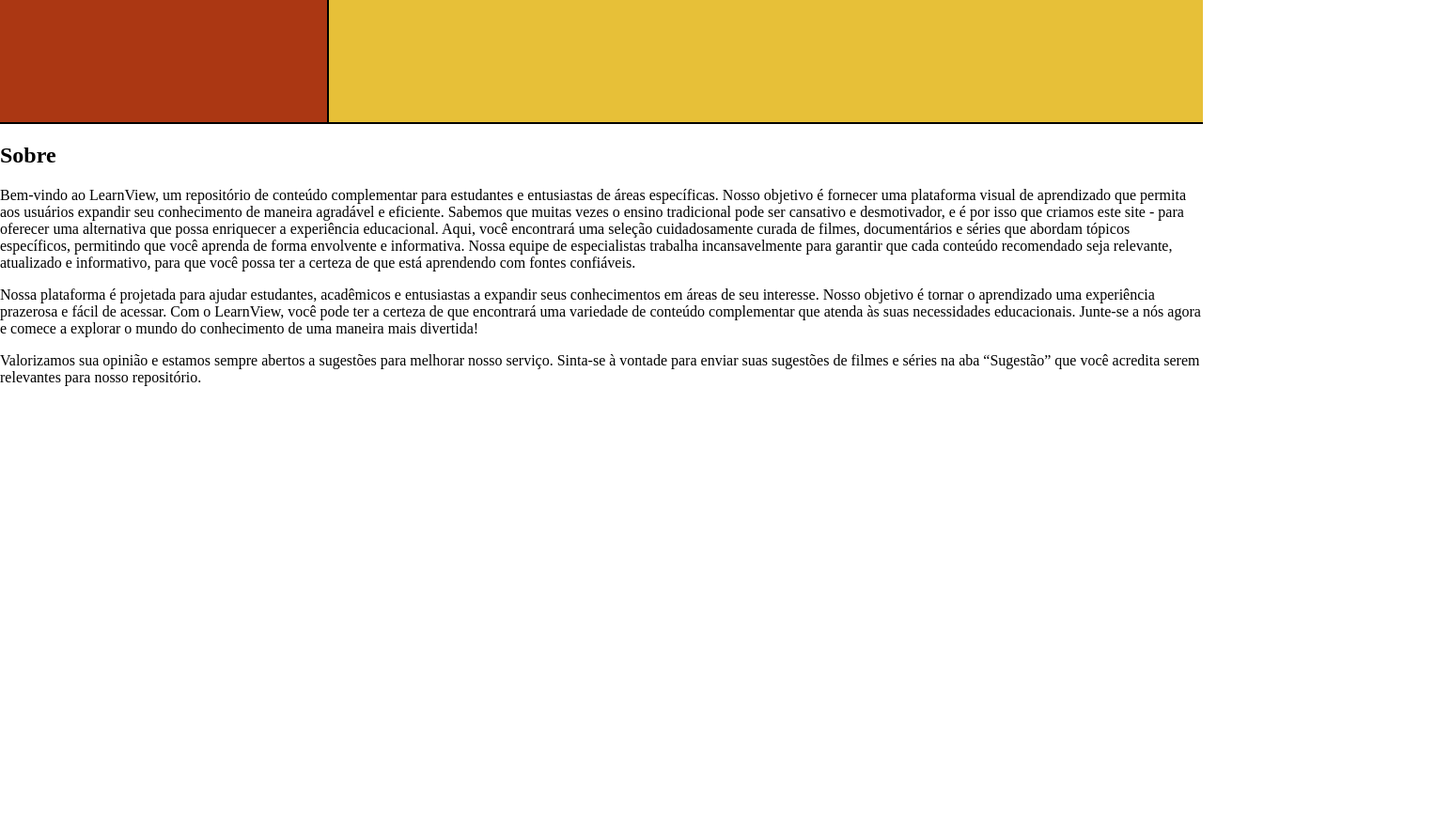
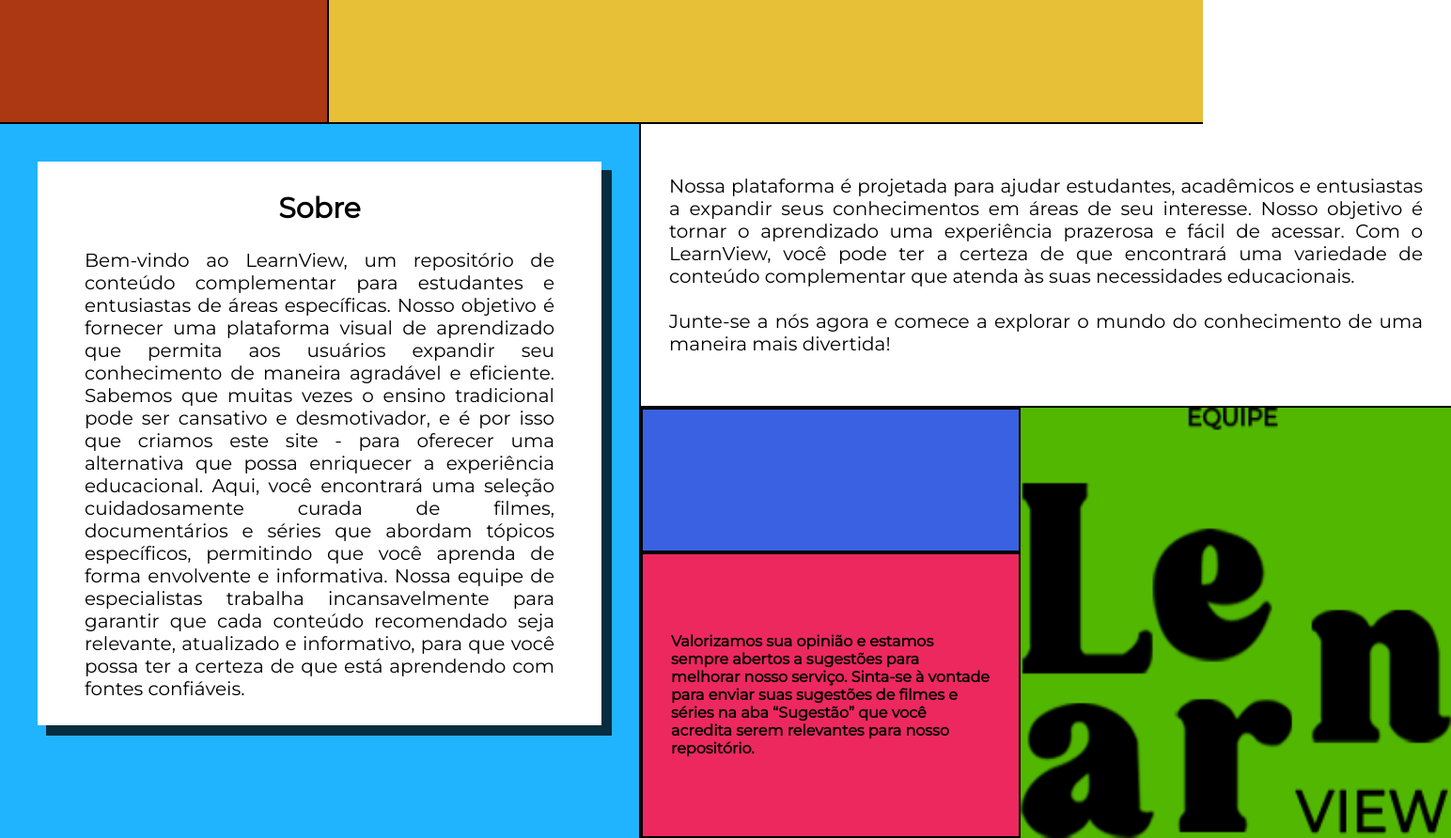
Before and after one commit to RifleSmile/Home, a plain HTML site: page index.html in a window 1280 px wide. Shown: the part 1200-2092 px from the top of the page at 94% size, 1544 px wide, since content can reach past the window. Before the commit the page ends 1645 px from the top, so only its background shows below. Drawn offline with Linux system fonts and the light colour scheme; a web font is replaced by a local one.

Commit message:
Sobre Estilizado

```diff
--- a/index.html
+++ b/index.html
@@ -128,9 +128,10 @@
         </section>
 </main>
 <article>
-    <div>
+    <div class="bloco-left">
+        <div class="bloco-texto">
             <h1>
-            Sobre
+                <strong>Sobre</strong>
             </h1>
             <p>
                 Bem-vindo ao LearnView, um repositório de conteúdo complementar para estudantes e entusiastas de áreas específicas. Nosso objetivo é fornecer uma plataforma visual de aprendizado que permita aos usuários expandir seu conhecimento de maneira agradável e eficiente. Sabemos que muitas vezes o ensino tradicional pode ser cansativo e desmotivador, e é por isso que criamos este site - para oferecer uma alternativa que possa enriquecer a experiência educacional.
@@ -138,19 +139,26 @@
                 Aqui, você encontrará uma seleção cuidadosamente curada de filmes, documentários e séries que abordam tópicos específicos, permitindo que você aprenda de forma envolvente e informativa. Nossa equipe de especialistas trabalha incansavelmente para garantir que cada conteúdo recomendado seja relevante, atualizado e informativo, para que você possa ter a certeza de que está aprendendo com fontes confiáveis.
             </p>
             </div>
+    </div>
+    <div class="bloco-right">
+        <div class="text-right-up">
             <p>
             Nossa plataforma é projetada para ajudar estudantes, acadêmicos e entusiastas a expandir seus conhecimentos em áreas de seu interesse. Nosso objetivo é tornar o aprendizado uma experiência prazerosa e fácil de acessar. Com o LearnView, você pode ter a certeza de que encontrará uma variedade de conteúdo complementar que atenda às suas necessidades educacionais.
 
-        Junte-se a nós agora e comece a explorar o mundo do conhecimento de uma maneira mais divertida!
+            <br> <br> Junte-se a nós agora e comece a explorar o mundo do conhecimento de uma maneira mais divertida!
             </p>
+        </div>
+        <div  class="bloco-right-row">
             <div>
-           <div>
-
+                <div class="div-blue"></div>
+                <div class="text-right-down">
+                    <p>
+                        <strong>Valorizamos sua opinião e estamos sempre abertos a sugestões para melhorar nosso serviço. Sinta-se à vontade para enviar suas sugestões de filmes e séries na aba “Sugestão” que você acredita serem relevantes para nosso repositório.</strong>
+                    </p>
                 </div>
-            <p>
-            Valorizamos sua opinião e estamos sempre abertos a sugestões para melhorar nosso serviço. Sinta-se à vontade para enviar suas sugestões de filmes e séries na aba “Sugestão” que você acredita serem relevantes para nosso repositório.
-           </p>
-           <img src="" alt="">
+            </div>
+        <img src="./Imagens/EQUIPE.png" alt="" class="logo-equipe" style="width: 458px; height: 458px;">
+        </div>
     </div>
 </article>
 
--- a/style.css
+++ b/style.css
@@ -16,6 +16,7 @@
 }
 
 .nav-links {
+    font-family: 'Montserrat', sans-serif;
     height: 50px;
     width: 100vw;
     display: flex;
@@ -73,6 +74,7 @@
 }
 
 .movies-ul li{
+    list-style-type: none;
     margin: 10px;
 }
 
@@ -102,3 +104,91 @@
 .logo-h1{
     text-align: center;
 }
+
+article{
+        display: flex;
+}
+
+.bloco-left{
+    display: flex;
+    justify-content: center;
+    background-color: #20b4ff;
+    border-right: 2px solid black;
+    width: 250vw;
+}
+
+.bloco-texto{
+    display: flex;
+    flex-direction: column;
+    align-items: center;
+    justify-content: center;
+    font-family: 'Montserrat', sans-serif;
+    font-size: 20px;
+    height: 600px;
+    background-color: white;
+    box-shadow: 10px 10px 0px 1px rgba(0,0,0,0.75);
+    width: 600px;
+    margin: 40px;
+}
+.bloco-texto p{
+    margin-top: 0;
+    text-align: justify;
+   width: 500px;
+    margin-left: 30px;
+    margin-right: 30px;
+}
+
+.bloco-right{
+    font-family: 'Montserrat', sans-serif;
+    display: flex;
+    flex-direction: column;
+}
+
+.text-right-up{
+    margin-top: 300px;
+    margin-right: 30px;
+    display: flex;
+    align-items: center;
+    font-family: 'Montserrat', sans-serif;
+    margin-top: 0;
+    width: 100%;
+    font-size: 20px;
+    height: 300px;
+    border-bottom: 2px solid black;
+}
+
+.text-right-up p{
+    text-align: justify;
+    margin-left: 30px;
+    margin-right: 30px;
+}
+
+.bloco-right-row{
+    display: flex;
+}
+
+.div-blue{
+    background-color: #3961e1;
+    height: 150px;
+    width: 400px;
+    border: 2px solid black;
+}
+
+.text-right-down{
+    background-color: #ec285f;
+    width: 400px;
+    height: 300px;
+    margin-top: 0;
+    margin-bottom: 0;
+    border: 2px solid black;
+    display: flex;
+    align-items: center;
+}
+
+.text-right-down p {
+margin: 30px;
+}
+
+.logo-equipe{
+    background-color: #52b700;
+}
```
Also changed, not shown: Imagens/EQUIPE.png (added). Lines whose indentation alone changed are shown as unchanged.
